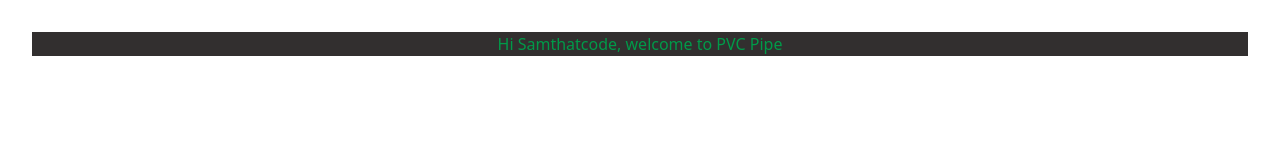
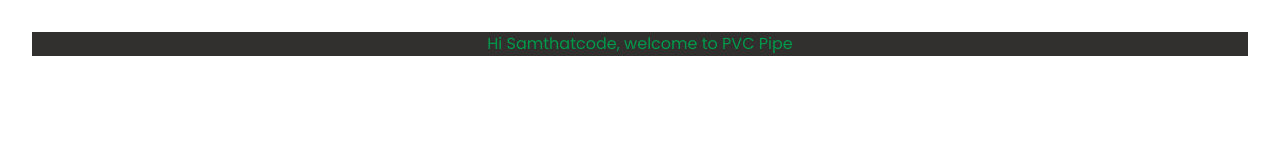
Before and after one commit to samthatcode/pvc-pipe, a React (Vite) app in the folder pvc-pipe/: page / in a window 1280 px wide. Shown: the top 160 px of the page. Built offline with nearby package versions, Linux system fonts and the light colour scheme.

Commit message:
Update: updated the files and folder structure

```diff
--- a/pvc-pipe/src/App.jsx
+++ b/pvc-pipe/src/App.jsx
@@ -5,7 +5,7 @@ function App() {
   const [user, setUser] = useState('Samthatcode')
 
   return (
-    <div className="text-primary border-secondary bg-darkGrey">
+    <div className="text-primary border-secondary bg-darkGrey font-poppins">
       Hi {user}, welcome to PVC Pipe
     </div>
   )
--- /dev/null
+++ b/pvc-pipe/src/components/Input.jsx
@@ -0,0 +1,9 @@
+import React from 'react'
+
+const Input = () => {
+  return (
+    <div>Input</div>
+  )
+}
+
+export default Input
--- /dev/null
+++ b/pvc-pipe/src/pages/Home.jsx
@@ -0,0 +1,9 @@
+import React from 'react'
+
+const Home = () => {
+  return (
+    <div>Home</div>
+  )
+}
+
+export default Home
```
